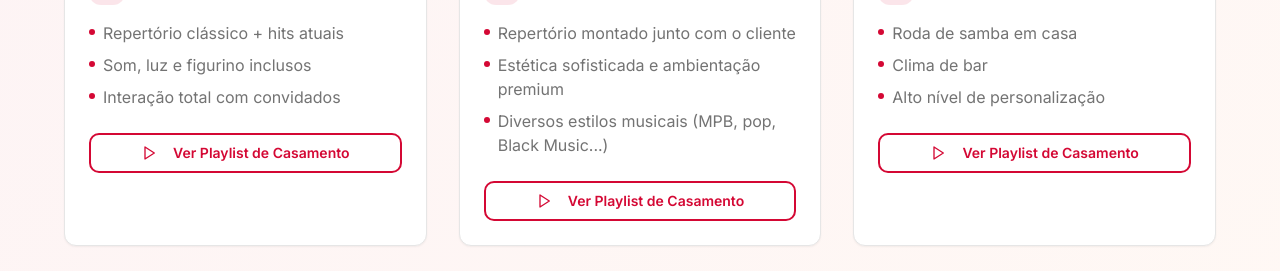
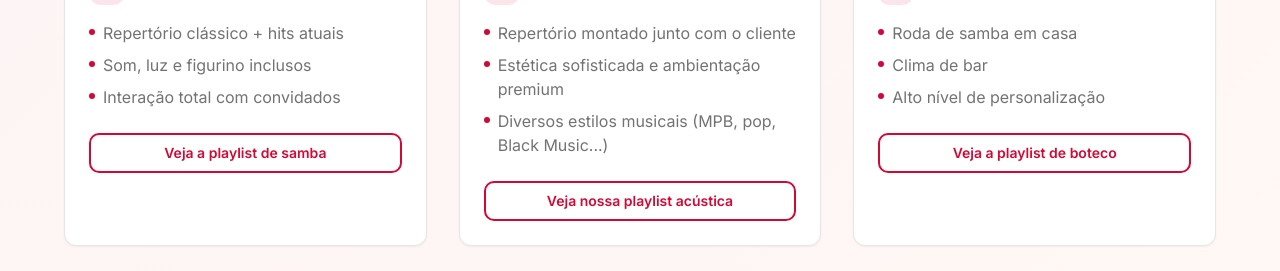
Before and after one commit to Pedloux/ritmo-que-transforma-web, a React (Vite) app: page / in a window 1280 px wide. Shown: the part 2080-2351 px from the top of the page. Built offline with nearby package versions, Linux system fonts and the light colour scheme.

Commit message:
Pacotes 2.0

```diff
--- a/src/components/PartyPackages.tsx
+++ b/src/components/PartyPackages.tsx
@@ -102,10 +102,42 @@ const PartyPackages = () => {
                 </ul>
 
                 {/* CTA */}
-                <Button variant="outline" className="w-full group-hover:bg-primary group-hover:text-primary-foreground transition-colors duration-300">
-                  <Play className="w-4 h-4 mr-2" />
-                  {pkg.cta}
-                </Button>
+                {pkg.title === "Shows Intimistas" ? (
+                  <a
+                    href="https://www.youtube.com/watch?v=PBhAj8y5JSc&list=PLeC6NGv0qCklDcqpZwRrslXFs5iiJVscH"
+                    target="_blank"
+                    rel="noopener noreferrer"
+                  >
+                    <Button variant="outline" className="w-full group-hover:bg-primary group-hover:text-primary-foreground transition-colors duration-300">
+                      Veja nossa playlist acústica
+                    </Button>
+                  </a>
+                ) : pkg.title === "Boteco em casa" ? (
+                  <a
+                    href="https://www.youtube.com/watch?v=f1ID1bQNqpU&list=PLeC6NGv0qCkm2pk2hoo-YOmnMyPDj9_Nd"
+                    target="_blank"
+                    rel="noopener noreferrer"
+                  >
+                    <Button variant="outline" className="w-full group-hover:bg-primary group-hover:text-primary-foreground transition-colors duration-300">
+                      Veja a playlist de boteco
+                    </Button>
+                  </a>
+                ) : pkg.title === "Show Samba Premium" ? (
+                  <a
+                    href="https://www.youtube.com/watch?v=vQ6mNl_L12k&list=PLeC6NGv0qCkm3k9GJj1LaZdx_-zUufihz&index=1"
+                    target="_blank"
+                    rel="noopener noreferrer"
+                  >
+                    <Button variant="outline" className="w-full group-hover:bg-primary group-hover:text-primary-foreground transition-colors duration-300">
+                      Veja a playlist de samba
+                    </Button>
+                  </a>
+                ) : (
+                  <Button variant="outline" className="w-full group-hover:bg-primary group-hover:text-primary-foreground transition-colors duration-300">
+                    <Play className="w-4 h-4 mr-2" />
+                    {pkg.cta}
+                  </Button>
+                )}
               </CardContent>
             </Card>
           ))}
```
